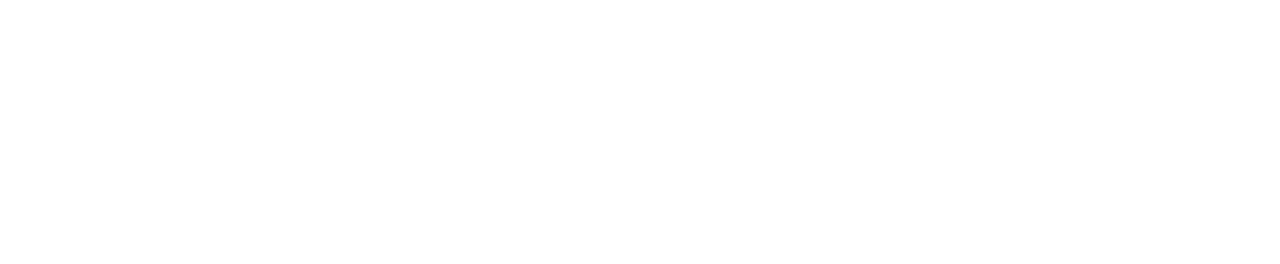
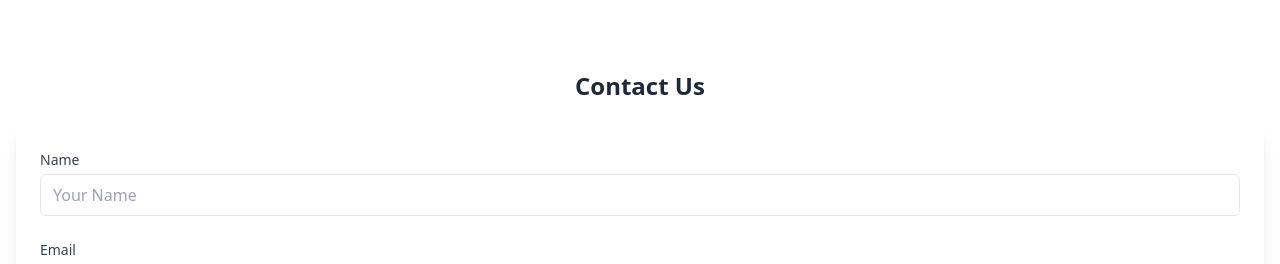
Before and after one commit to ArnisZeps/resume-generator-app, a Next.js app in the folder apps/customer-portal-ui/: page / in a window 1280 px wide. Shown: the part 840-1104 px from the top of the page. Before the commit the page ends 800 px from the top, so only its background shows below. Built offline with nearby package versions, Linux system fonts and the light colour scheme.

Commit message:
feat: improved page base structure and added contact form

```diff
--- /dev/null
+++ b/apps/customer-portal-ui/app/_components/ContactForm/ContactForm.tsx
@@ -0,0 +1,114 @@
+// components/ContactForm.tsx
+"use client";
+
+import { useState, FormEvent, ChangeEvent } from "react";
+
+// Define the type for form data
+interface FormData {
+  name: string;
+  email: string;
+  message: string;
+}
+
+export default function ContactForm() {
+  const [formData, setFormData] = useState<FormData>({
+    name: "",
+    email: "",
+    message: "",
+  });
+  const [submitted, setSubmitted] = useState<boolean>(false);
+
+  const handleChange = (e: ChangeEvent<HTMLInputElement | HTMLTextAreaElement>) => {
+    const { name, value } = e.target;
+    setFormData((prev) => ({ ...prev, [name]: value }));
+  };
+
+  const handleSubmit = (e: FormEvent<HTMLFormElement>) => {
+    e.preventDefault();
+    // Here you can add logic to send the form data (e.g., to an API)
+    console.log("Form submitted:", formData);
+    setSubmitted(true);
+    // Reset form after submission
+    setFormData({ name: "", email: "", message: "" });
+  };
+
+  return (
+      <div className="container px-4">
+        <h2 className="text-2xl font-semibold text-gray-800 mb-6 text-center">
+          Contact Us
+        </h2>
+        {submitted && (
+          <p className="text-green-600 text-center mb-4">
+            Thank you! We’ll get back to you soon.
+          </p>
+        )}
+        <form
+          onSubmit={handleSubmit}
+          className="space-y-6 bg-white p-6 rounded-lg shadow-lg"
+        >
+          <div>
+            <label
+              htmlFor="name"
+              className="block text-sm font-medium text-gray-700"
+            >
+              Name
+            </label>
+            <input
+              type="text"
+              id="name"
+              name="name"
+              value={formData.name}
+              onChange={handleChange}
+              required
+              className="mt-1 w-full px-3 py-2 border border-gray-200  rounded-md focus:outline-none focus:ring-2 focus:ring-blue-500 focus:border-transparent"
+              placeholder="Your Name"
+            />
+          </div>
+          <div>
+            <label
+              htmlFor="email"
+              className="block text-sm font-medium text-gray-700"
+            >
+              Email
+            </label>
+            <input
+              type="email"
+              id="email"
+              name="email"
+              value={formData.email}
+              onChange={handleChange}
+              required
+              className="mt-1 w-full px-3 py-2 border border-gray-200 rounded-md focus:outline-none focus:ring-2 focus:ring-blue-500 focus:border-transparent"
+              placeholder="your@email.com"
+            />
+          </div>
+          <div>
+            <label
+              htmlFor="message"
+              className="block text-sm font-medium text-gray-700"
+            >
+              Message
+            </label>
+            <textarea
+              id="message"
+              name="message"
+              value={formData.message}
+              onChange={handleChange}
+              required
+              rows={4}
+              className="mt-1 w-full px-3 py-2 border border-gray-200 rounded-md focus:outline-none focus:ring-2 focus:ring-blue-500 focus:border-transparent"
+              placeholder="How can we help you?"
+            />
+          </div>
+          <div className="text-center">
+            <button
+              type="submit"
+              className="px-6 py-2 bg-blue-600 text-white font-medium rounded-md hover:bg-blue-700 transition-colors duration-200"
+            >
+              Send Message
+            </button>
+          </div>
+        </form>
+      </div>
+  );
+}
--- a/apps/customer-portal-ui/app/layout.tsx
+++ b/apps/customer-portal-ui/app/layout.tsx
@@ -31,15 +31,15 @@ export default function RootLayout({
   children: React.ReactNode;
 }>) {
   return (
-    <html lang="en">
+    <html lang="en" className="snap-y snap-mandatory">
       <body
         className={`${ibmPlexSans} ${geistSans.variable} ${geistMono.variable} antialiased h-screen flex flex-col`}
       >
-        <Header />
-        <main className="flex-1">
+        {/* <Header /> */}
+        <main className="flex-1 ">
          {children}
         </main>
-        <Footer />
+        {/* <Footer /> */}
       </body>
     </html>
   );
--- a/apps/customer-portal-ui/app/page.tsx
+++ b/apps/customer-portal-ui/app/page.tsx
@@ -1,11 +1,17 @@
 import LinkButton from "@/components/LinkButton";
+import Header from "@/components/Header";
+import Footer from "@/components/Footer";
 import Image from "next/image";
+import ContactForm from "./_components/ContactForm/ContactForm";
 
 export default function Home() {
   return (
-    <div className="h-full">
-      <div className="text-white w-full h-full px-0 flex flex-col items-center justify-center md:gap-16 md:flex-row md:px-16  bg-gradient-to-r from-violet-700 to-sky-600 ">
-        <div className="flex flex-col gap-6 items-center md:items-start md:gap-12 ">
+    <div className="flex flex-col ">
+      {/* Full-page height div */}
+      <section className="h-screen flex flex-col snap-start">
+        <Header />
+        <div className="flex-1 flex flex-col items-center justify-center bg-gradient-to-r from-violet-700 to-sky-600">
+          <div className="flex flex-col gap-6 items-center  md:gap-12 text-white">
             <h1 className="text-2xl">Professional resume builder</h1>
             <div className="max-w-96 font-medium border-l-4 border-violet-900 pl-4 space-y-2 md:max-w-full">
               <p>Build best looking resume in minutes!</p>
@@ -18,11 +24,14 @@ export default function Home() {
               <LinkButton text={"Create now!"} href="/dashboard" />
             </div>
           </div>
-        <div className="max-w-xl">
-          <Image className="w-[100%] md:w-[440px] h-auto" src={"/hero-1.jpg"} alt="hero-1" width={450} height={0} />
         </div>
+      </section>
+      <section className="h-screen flex flex-col snap-start">
+        <div className="flex-1 flex items-center justify-center">
+          <ContactForm></ContactForm>
         </div>
+        <Footer />
+      </section>
     </div>
-
   );
 }
```
Also changed, not shown: 1 other file (tests, documents, lock files or other folders). Lines whose indentation alone changed are shown as unchanged.
